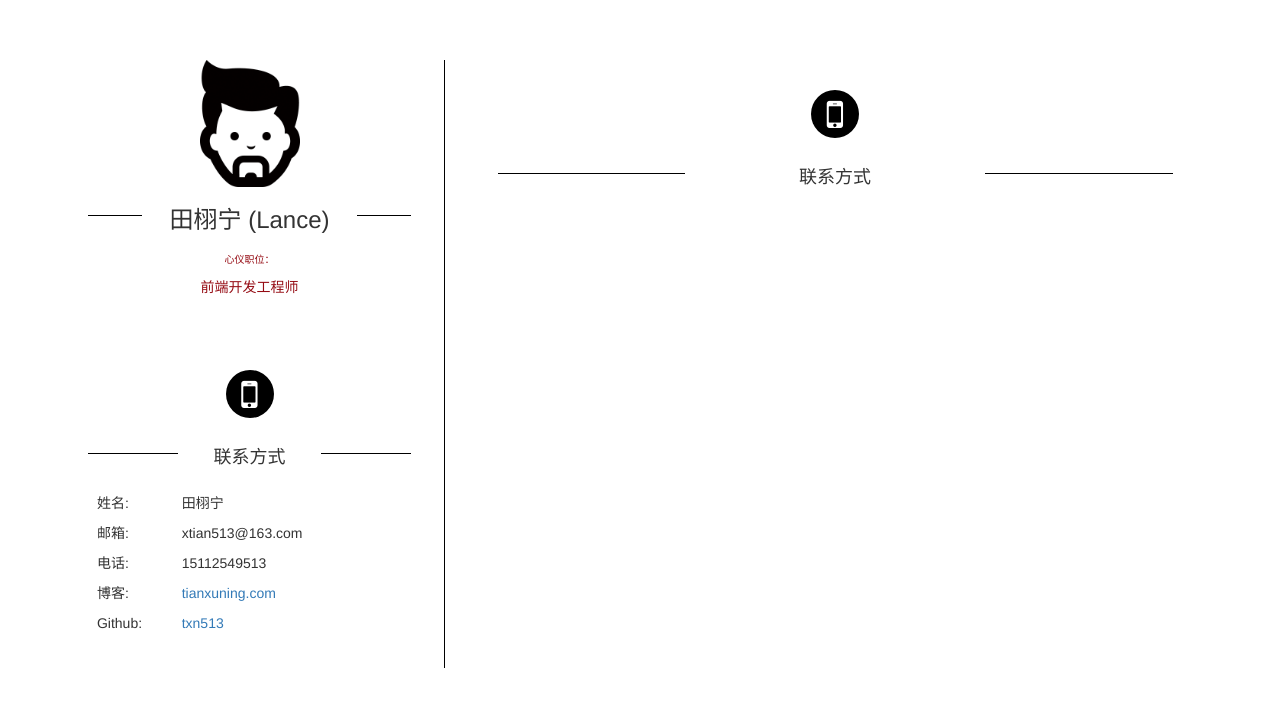
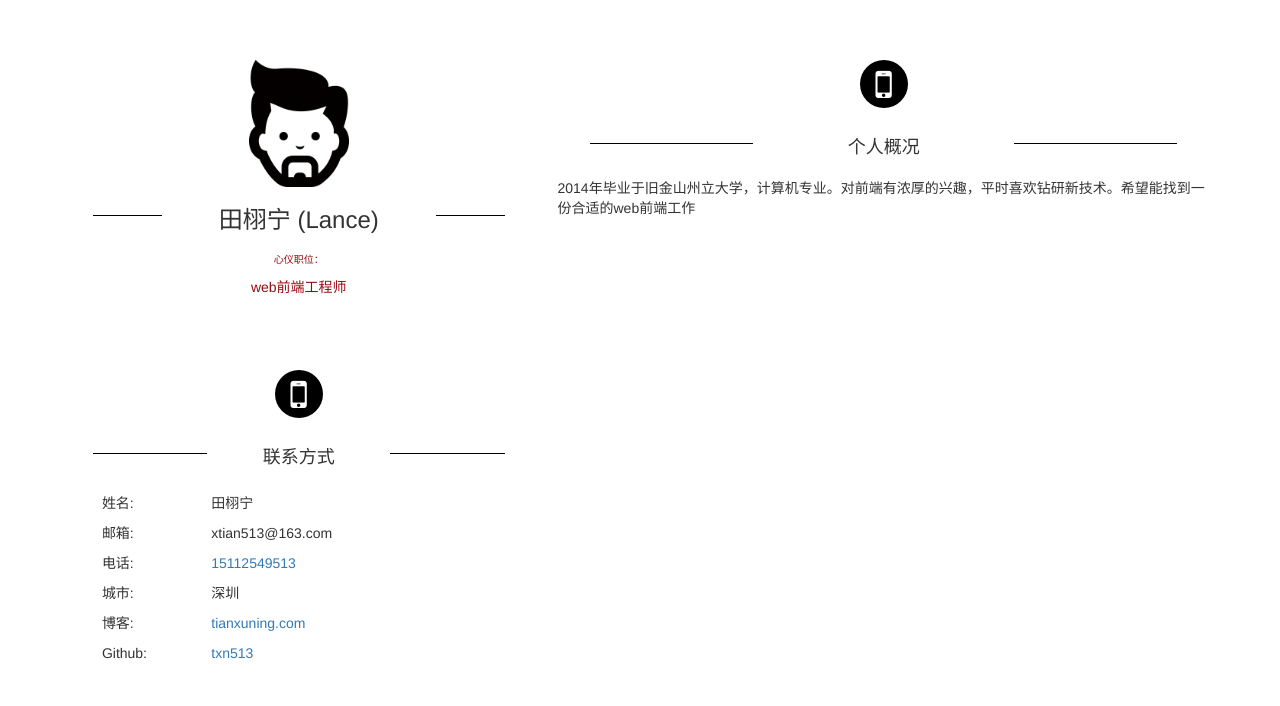
Before and after one commit to txn513/cv, a website: page index.html in a window 1280 px wide. Drawn offline with nearby package versions, Linux system fonts and the light colour scheme.

Commit message:
updated right section

```diff
--- a/index.html
+++ b/index.html
@@ -15,7 +15,8 @@
 	<div id="content">
 		<div class="container">
 			<div class="row">
-				<div class="col-sm-4 col-md-4 left_section">
+				<div class="col-sm-6 col-md-5 black_line">
+					<div class="wrap left_wrap">
 						<div class="section1 section">
 							<div class="avatar">
 								<img src="img/avatar.png" alt="avatar" class="img-responsive">
@@ -26,7 +27,7 @@
 								<div class="line lineright"></div>
 							</div>
 							<p>心仪职位：</p>
-						<p class="sub_title">前端开发工程师</p>
+							<p class="sub_title">web前端工程师</p>
 						</div>
 						<div class="contact section">
 							<div class="icon">
@@ -40,22 +41,29 @@
 							<ul class="list">
 								<li>姓名: <span>田栩宁</span></li>
 								<li>邮箱: <span>xtian513@163.com</span></li>
-							<li>电话: <span>15112549513</span></li>
+								<li>电话: <span><a href="tel:15112549513">15112549513</a></span></li>
+								<li>城市: <span>深圳</span></li>
 								<li>博客: <span><a href="http://tianxuning.com">tianxuning.com</a></span></li>
 								<li>Github: <span><a href="http://github.com/txn513">txn513</a></span></li>
 								<li></li>
 							</ul>
 						</div>
 					</div>
-				<div class="col-sm-8 col-md-8 right_section">
+				</div>
+				<div class="col-sm-6 col-md-7">
+					<div class="wrap right_wrap">
 						<div class="overview section">
 						<div class="icon">
 							<i class="fa fa-mobile-phone"></i>
 						</div>
 						<div class="title">
 							<div class="line lineleft"></div>
-							<h2>联系方式</h2>
+							<h2>个人概况</h2>
 							<div class="line lineright"></div>
+						</div>
+						<ul main_list>
+							<li>2014年毕业于旧金山州立大学，计算机专业。对前端有浓厚的兴趣，平时喜欢钻研新技术。希望能找到一份合适的web前端工作</li>
+						</ul>
 					</div>
 					</div>
 				</div>
```
Lines whose indentation alone changed are shown as unchanged.
